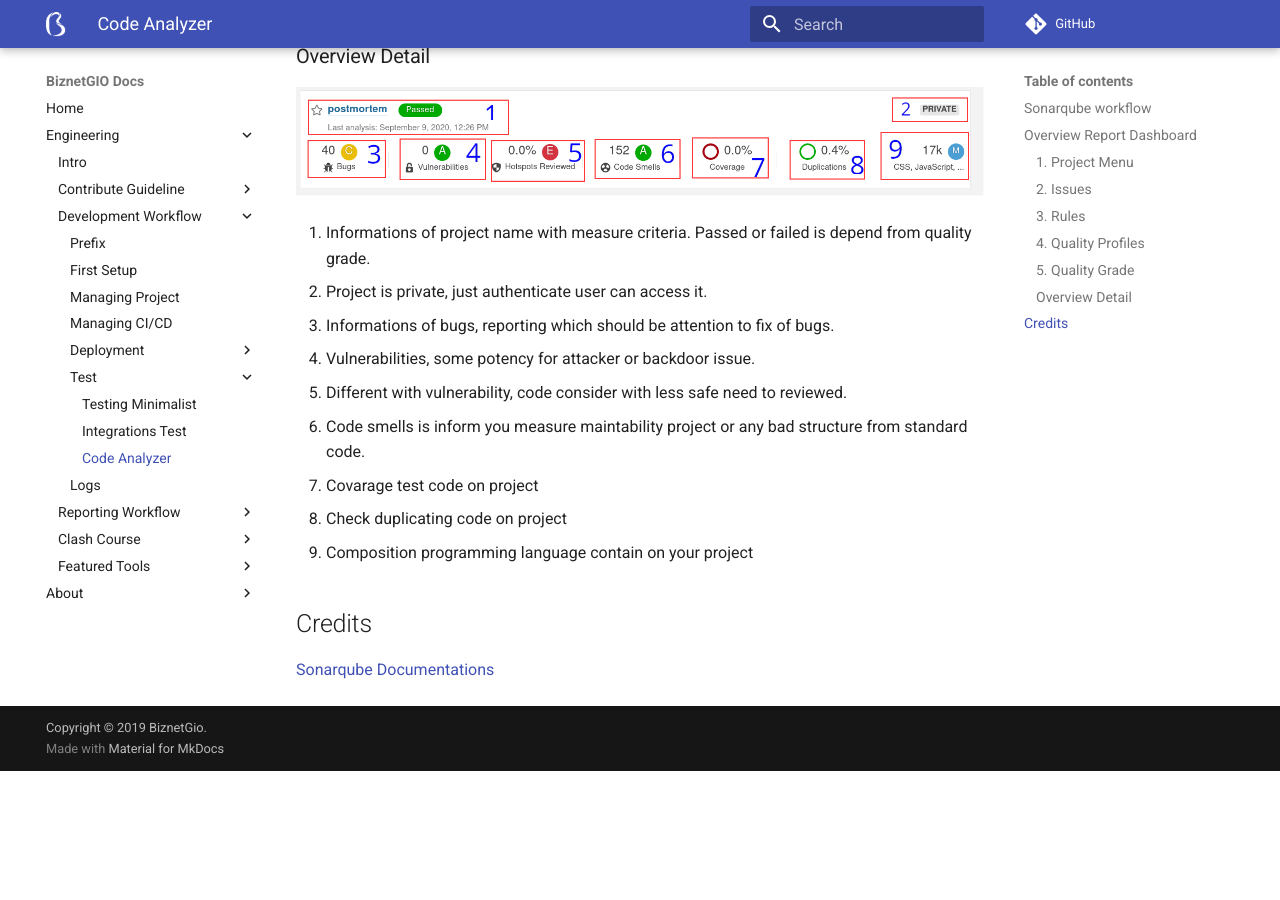
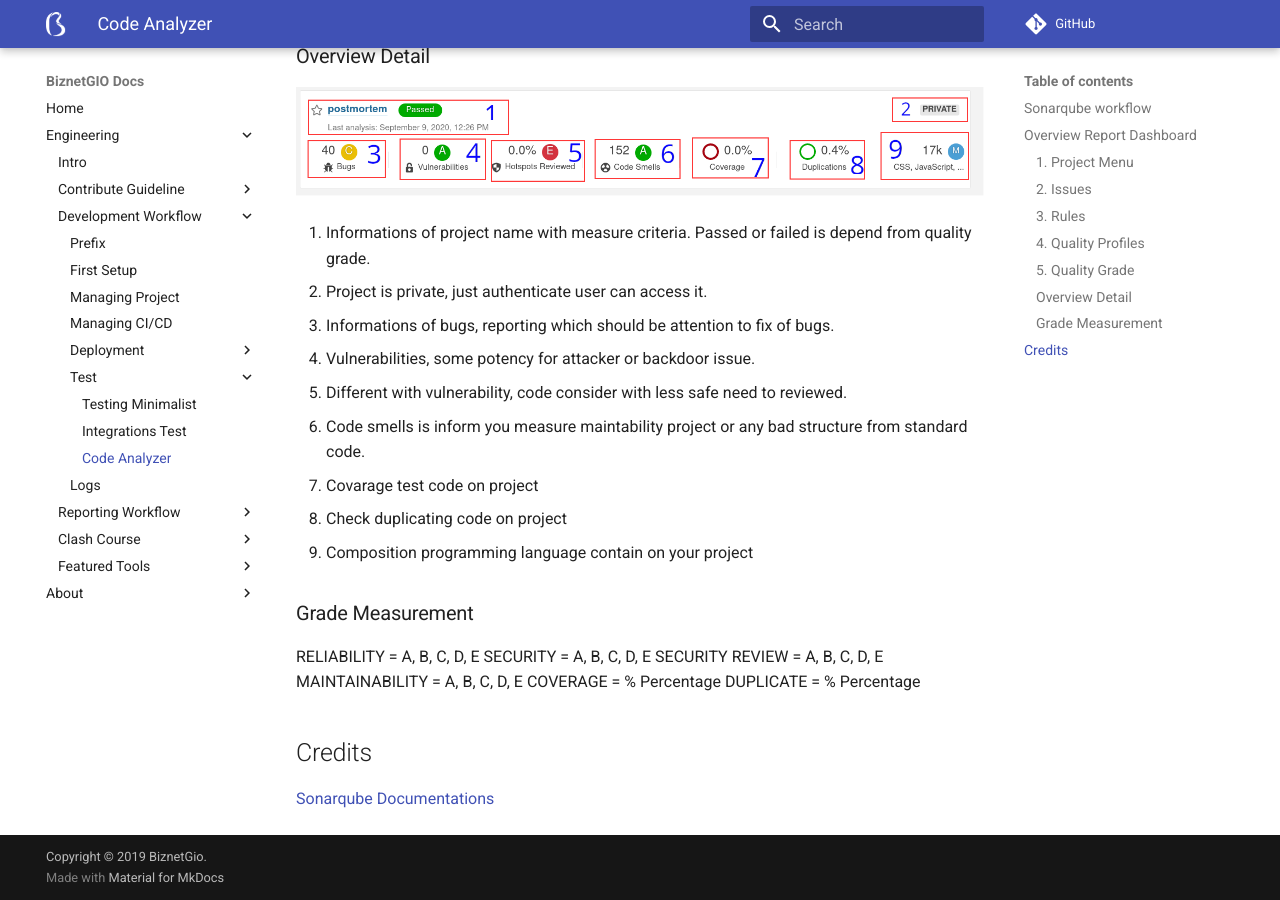
Before and after one commit to BiznetGIO/biznetgio.github.io, an MkDocs documentation site: the page built from docs/guide/sonarqube-documentations.md, in a window 1280 px wide and 900 px high, scrolled down 2296 px. Built offline with MkDocs 1.6.1 and Material for MkDocs 9.7.7, drawn with Linux system fonts in a browser that asks for light colours; comment, search, counter and statistics services are not loaded; before the commit the page ends 3067 px from its top, so only the background shows below that.

```diff
--- a/docs/guide/sonarqube-documentations.md
+++ b/docs/guide/sonarqube-documentations.md
@@ -53,5 +53,14 @@ By default this built in from sonarqube, a project with status `PASSED` or `FAIL
 8. Check duplicating code on project
 9. Composition programming language contain on your project
 
+### Grade Measurement
+RELIABILITY = A, B, C, D, E
+SECURITY = A, B, C, D, E
+SECURITY REVIEW = A, B, C, D, E
+MAINTAINABILITY = A, B, C, D, E
+COVERAGE = % Percentage
+DUPLICATE = % Percentage
+
+
 ## Credits
 [Sonarqube Documentations](https://docs.sonarqube.org/latest/)
```
Also changed, not shown: docs/guide/bgn-dev-remote-tunnel.md (+77 -0 lines), docs/guide/img/bgn-dev-remote-by-commas.png (added), docs/guide/img/bgn-dev-remote-giov2-api-check.png (added), docs/guide/img/bgn-dev-remote-giov2api-tunnel.png (added), docs/guide/img/bgn-dev-remote-ls.png (added), docs/guide/img/bgn-dev-remote.png (added).
